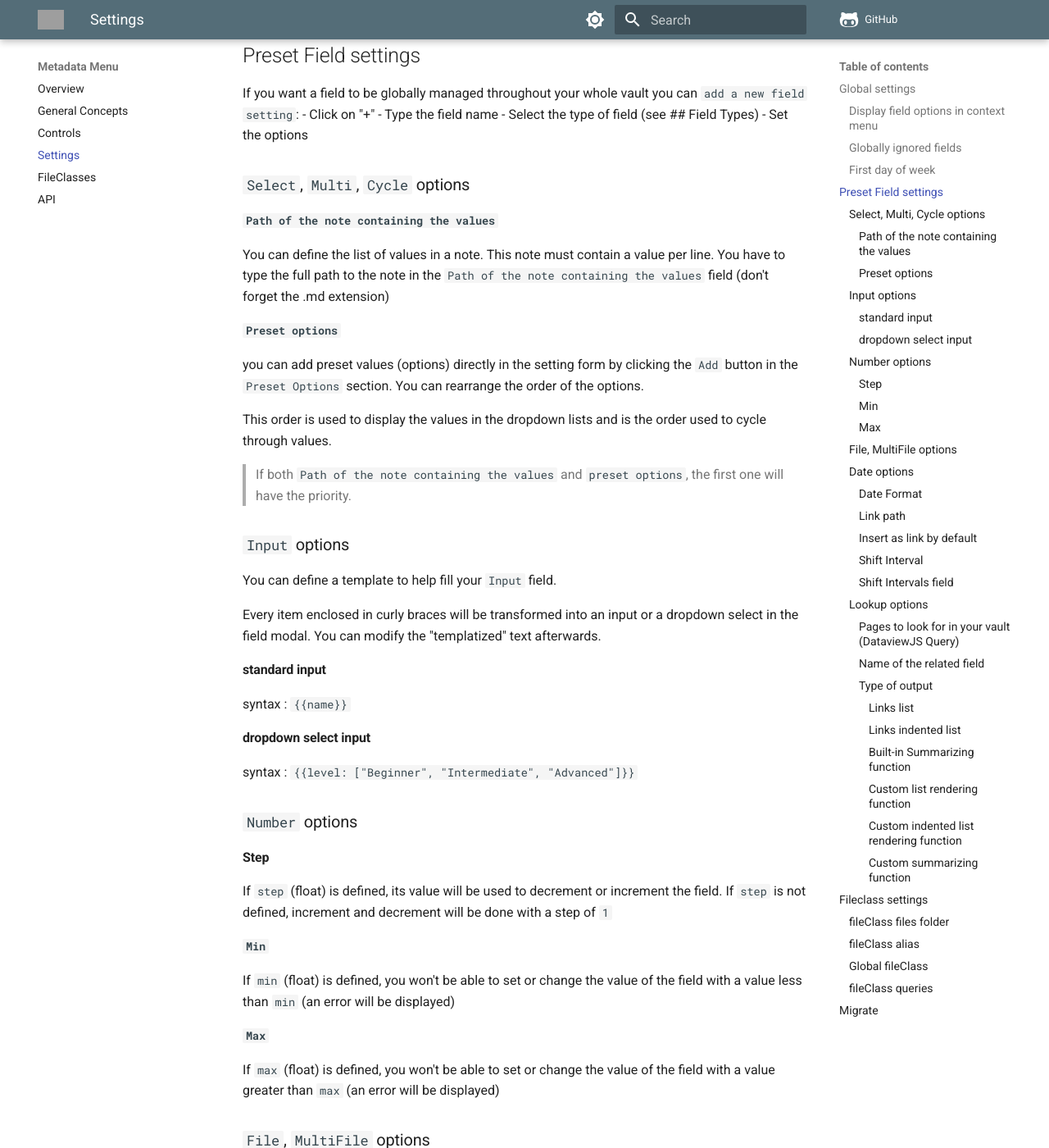
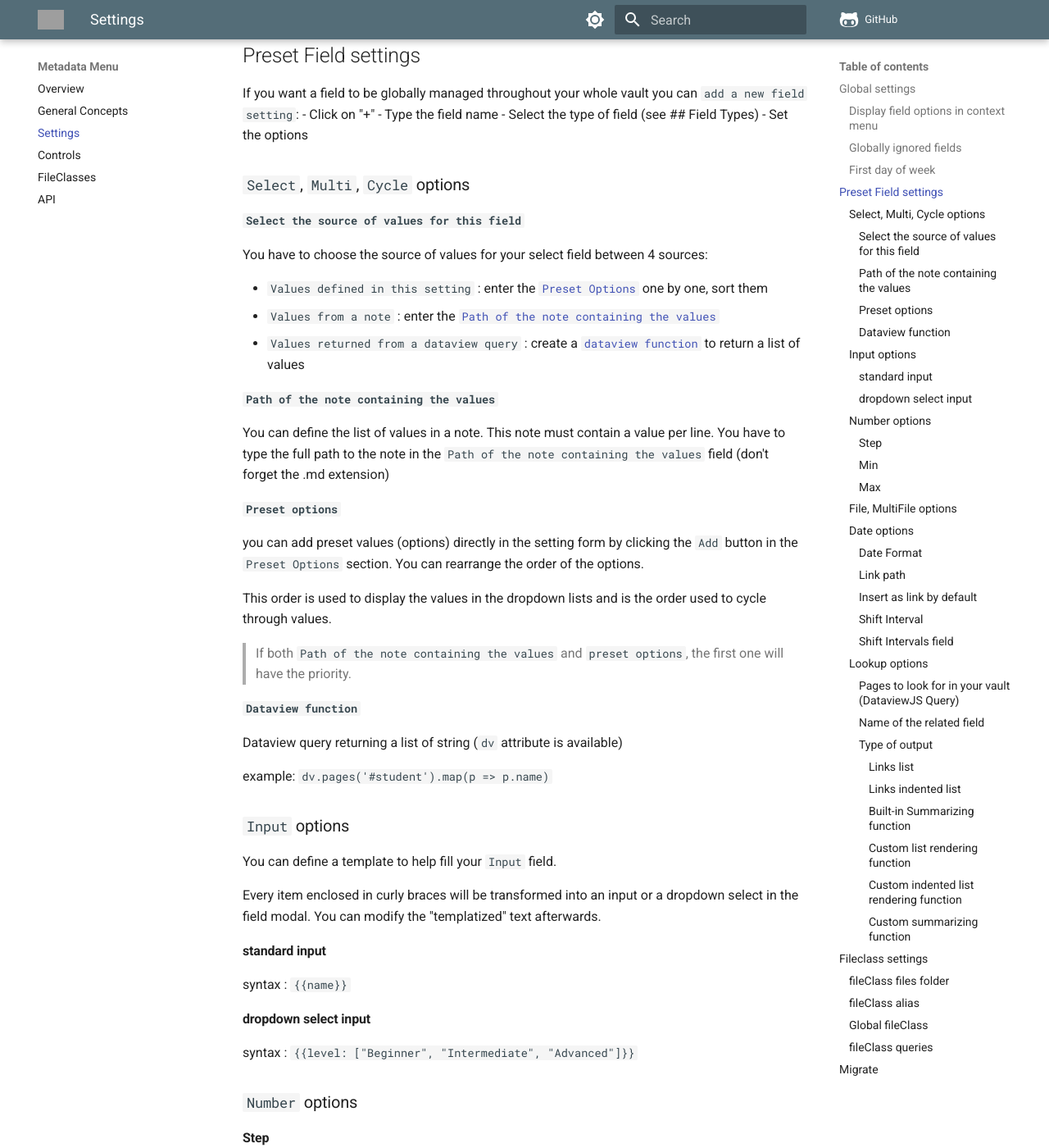
Before and after one commit to mdelobelle/metadatamenu, an MkDocs documentation site: the page built from docs/settings.md, in a window 1280 px wide and 1400 px high, scrolled down 592 px. Shown: the whole window at 82% size. Built offline with MkDocs 1.6.1 and Material for MkDocs 9.7.7, drawn with Linux system fonts in a browser that asks for light colours; comment, search, counter and statistics services are not loaded; some of the changed text lies outside the part shown; grey boxes are pictures that could not be loaded.

Commit message:
documentation

```diff
--- a/docs/settings.md
+++ b/docs/settings.md
@@ -24,6 +24,14 @@ If you want a field to be globally managed throughout your whole vault you can `
 
 ### `Select`, `Multi`, `Cycle` options
 
+#### `Select the source of values for this field`
+
+You have to choose the source of values for your select field between 4 sources:
+
+- `Values defined in this setting` : enter the [`Preset Options`](#preset-options) one by one, sort them
+- `Values from a note` : enter the [`Path of the note containing the values`](#path-of-the-note-containing-the-values)
+- `Values returned from a dataview query` : create a [`dataview function`](#dataview-function) to return a list of values
+
 #### `Path of the note containing the values`
 You can define the list of values in a note. This note must contain a value per line. You have to type the full path to the note in the `Path of the note containing the values` field (don't forget the .md extension)
 
@@ -34,6 +42,13 @@ You can rearrange the order of the options.
 This order is used to display the values in the dropdown lists and is the order used to cycle through values.
 
 > If both `Path of the note containing the values` and `preset options`, the first one will have the priority.
+
+#### `Dataview function`
+
+Dataview query returning a list of string (`dv` attribute is available)
+
+example:
+`dv.pages('#student').map(p => p.name)`
 
 ### `Input` options
 
@@ -79,6 +94,10 @@ dv.pages(…).where(…).limit(...)
 see documentation here https://blacksmithgu.github.io/obsidian-dataview/api/data-array/#raw-interface
 
 A good source of help to build dataview queries is the obsidian discord server > plugin-advanced > dataview : the community is really helpful there.
+
+`Alias` accepts a javascript instruction returning a string using dataview `page` attribute
+
+example: `"🚀" + (page.surname || page.file.name)`
 
 ### `Date` options
 
--- a/mkdocs.yml
+++ b/mkdocs.yml
@@ -22,8 +22,8 @@ theme:
 nav:
   - Overview: index.md
   - General Concepts: general.md
+  - Settings: settings.md
   - Controls: controls.md
-  - Settings: settings.md
   - FileClasses: fileclasses.md
   - API: api.md
 
```
Also changed, not shown: 3 other files.
